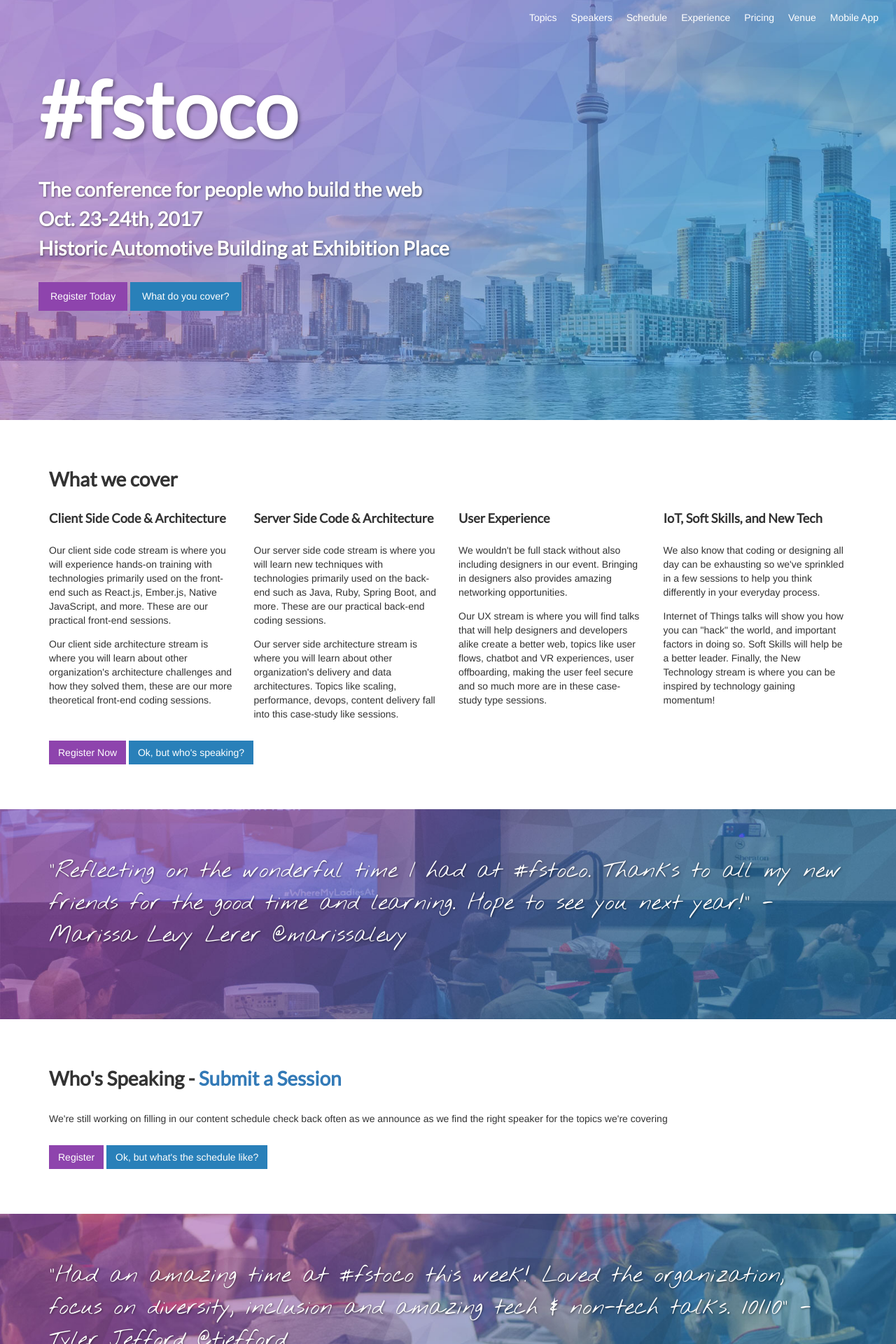
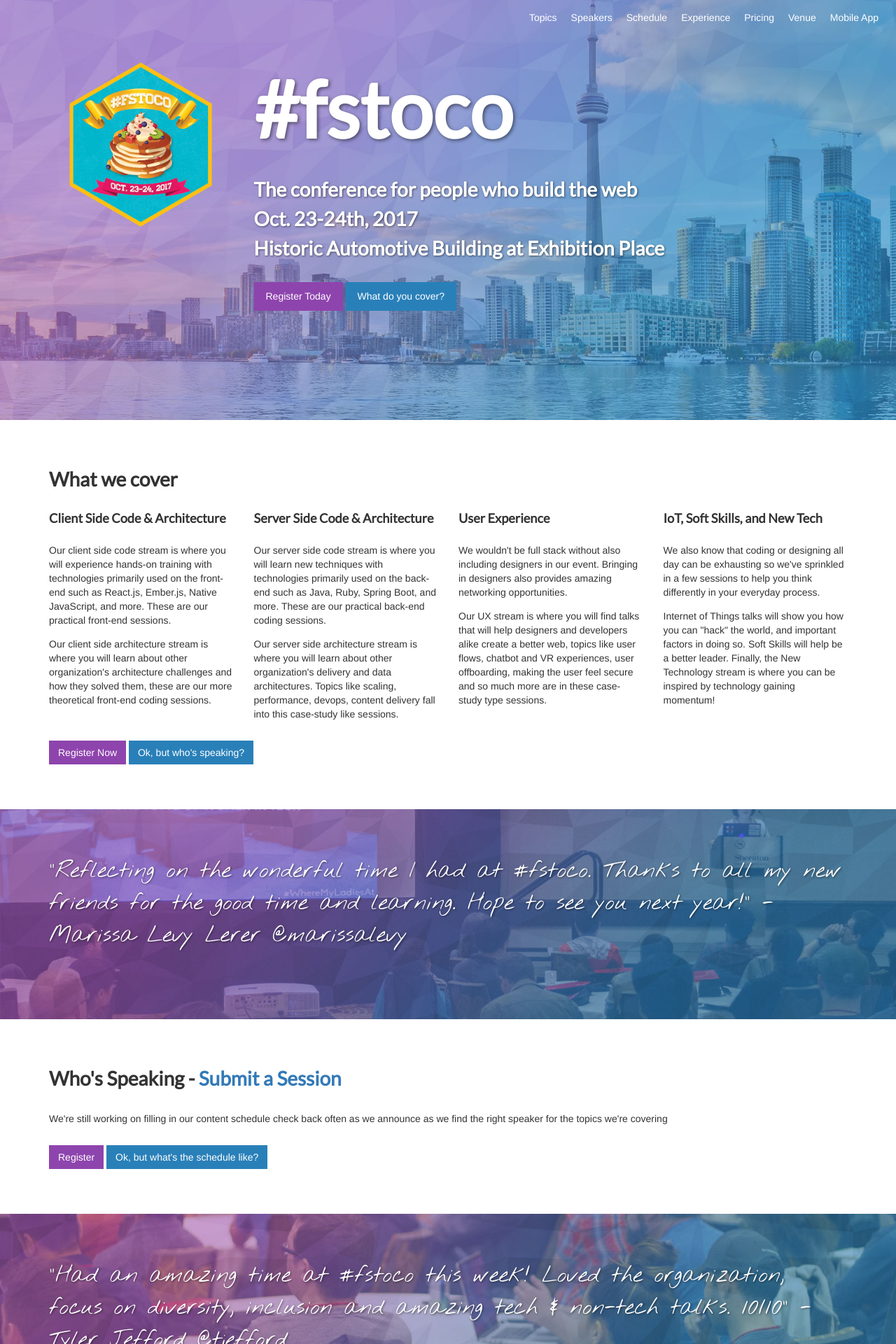
Before and after one commit to fullstackto/fsto2017, a Jekyll site: the page built from index.html, in a window 1280 px wide. Shown: the top 1920 px of the page at 70% size. Built offline with Jekyll 4.4.1, drawn with Linux system fonts in a browser that asks for light colours.

Commit message:
logo added

```diff
--- a/_includes/bigheader.html
+++ b/_includes/bigheader.html
@@ -1,6 +1,9 @@
 <section class="city-bg">
   <header class="big-header container">
-    <div class="cta">
+    <div class="col-xs-12 col-sm-3">
+      <img src="/images/fruit-supreme.png" class="img-responsive" />
+    </div>
+    <div class="col-xs-12 col-sm-9 cta">
       <h1>#fstoco</h1>
       <h2>The conference for people who build the web<br /> Oct. 23-24th, 2017 <br/>Historic Automotive Building at Exhibition Place</h2>
       <p><a href="https://ti.to/fstoco/2017" class="btn btn-lg btn-reg">Register Today</a> <a href="#cover" class="btn btn-lg btn-more">What do you cover?</a></p>
--- a/_sass/_layout.scss
+++ b/_sass/_layout.scss
@@ -171,7 +171,7 @@ nav.navigation {
   .cta {
     h1{
       color: #ffffff;
-      font-size: 4em;
+      font-size: 3.5em;
       font-family: $title-font;
       margin: 0;
       padding: 0;
```
